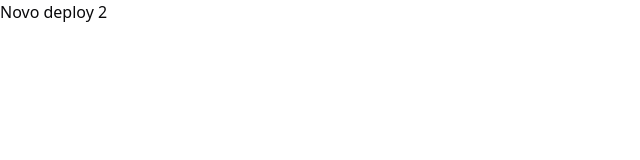
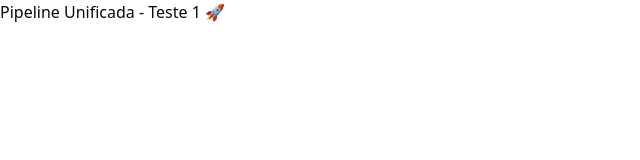
Before and after one commit to geraldobl58/nexo.old-old, a Next.js app in the folder apps/nexo-fe/: page / in a window 1280 px wide. Shown: the top 160 px of the page, without its empty margins (0-640 px from the left). Built offline with nearby package versions, Linux system fonts and the light colour scheme.

Commit message:
feat(fe): update homepage to display deployment message

```diff
--- a/apps/nexo-fe/src/app/page.tsx
+++ b/apps/nexo-fe/src/app/page.tsx
@@ -1,7 +1,7 @@
 const HomePage = () => {
   return (
     <>
-      <div>Novo deploy 2</div>
+      <div>Pipeline Unificada - Teste 1 🚀</div>
     </>
   );
 };
```
